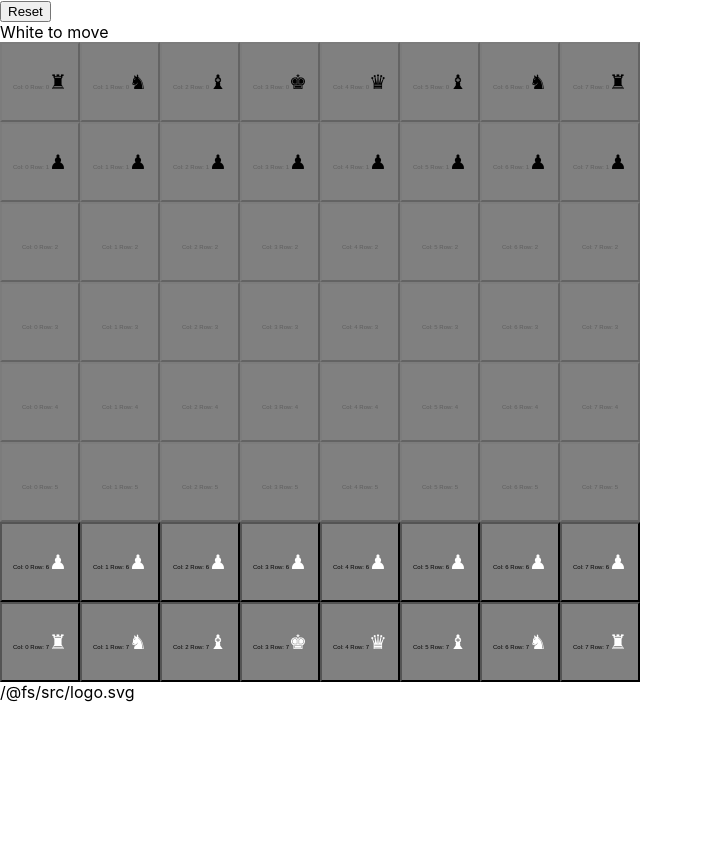
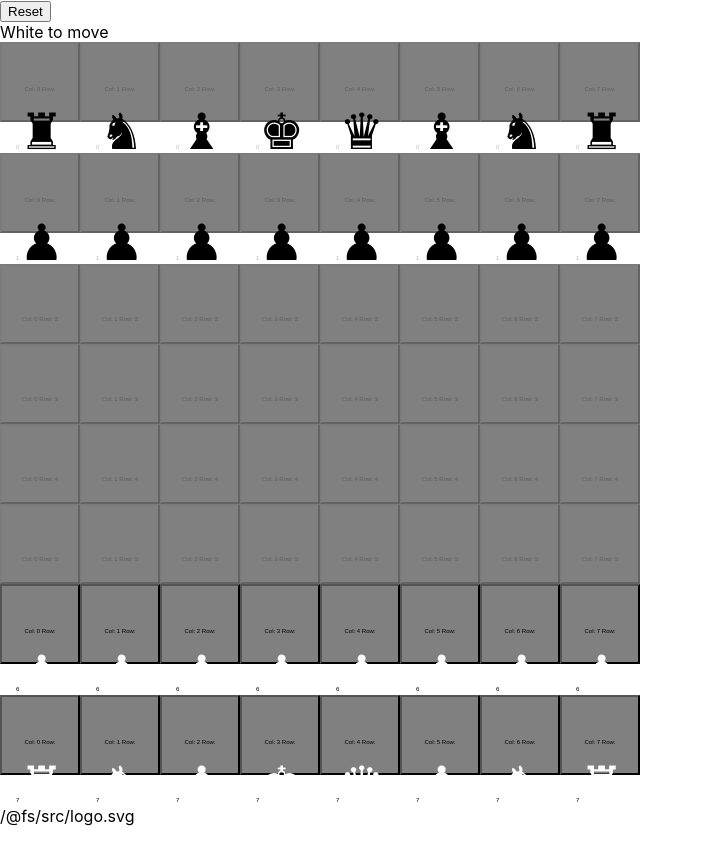
Before and after one commit to gravgaard89/chess, a React (Create React App) app: page / in a window 1280 px wide. Shown: the whole page, without its empty margins (0-703 px from the left). Before the commit the page ends 800 px from the top, so only its background shows below. Built offline with nearby package versions, Linux system fonts and the light colour scheme.

Commit message:
change font size of square

```diff
--- a/src/index.css
+++ b/src/index.css
@@ -15,5 +15,5 @@ code {
 .square {
   width: 80px;
   height: 80px;
-  font-size: 20px;
+  font-size: 50px;
 }
```
